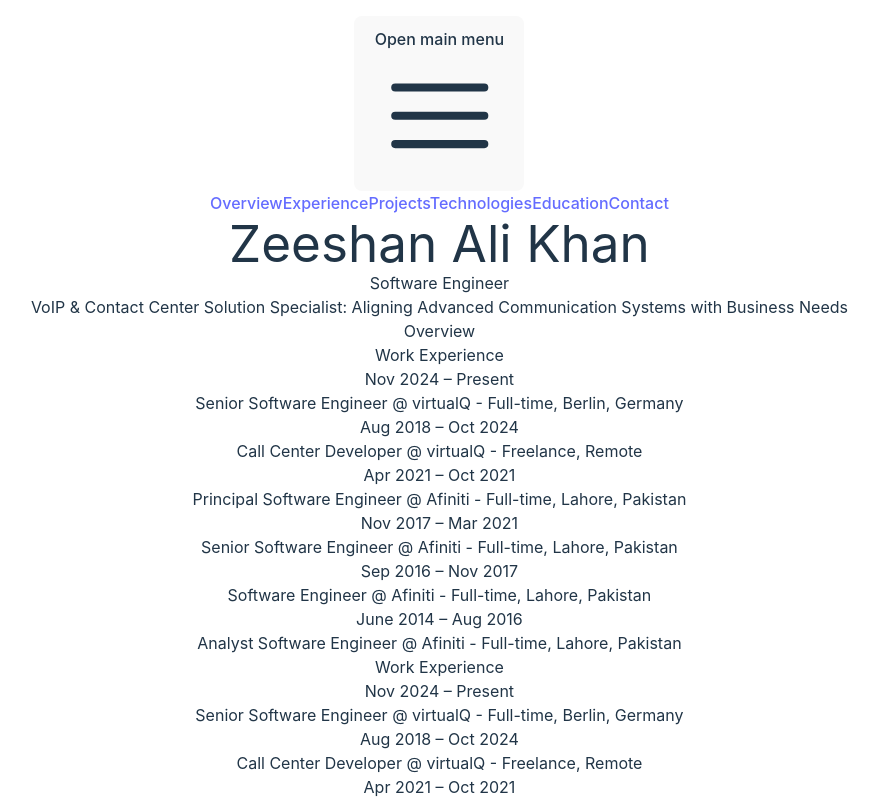
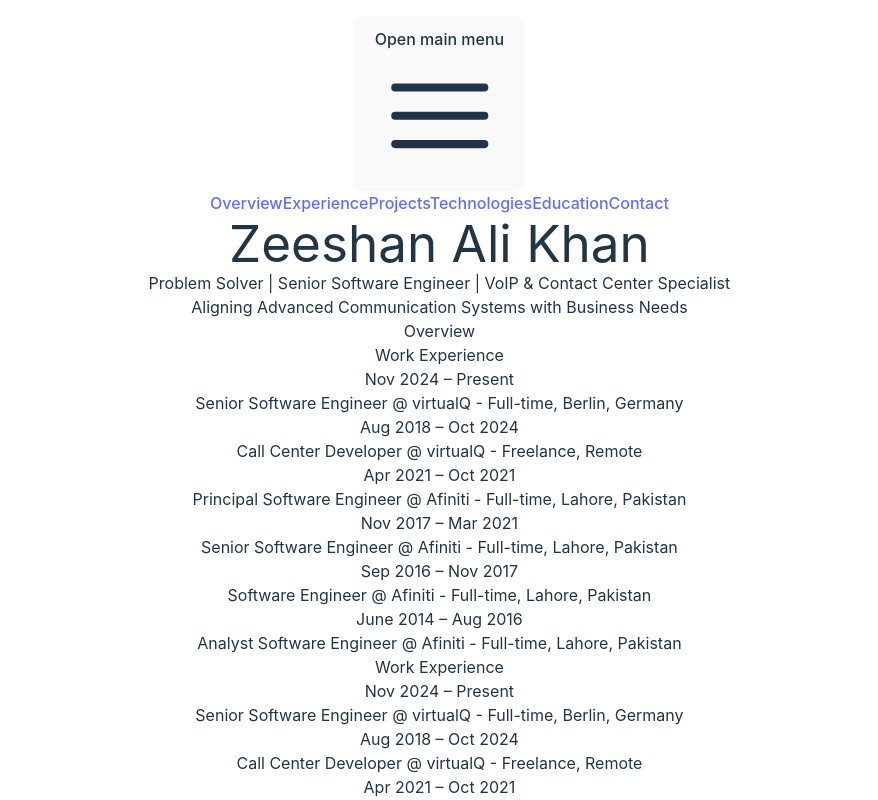
Before and after one commit to zeeshanalikhan15/zeeshanalikhan15.github.io, a React (Vite) app: page / in a window 1280 px wide. Shown: the top 800 px of the page, without its empty margins (166-1044 px from the left). Built offline with nearby package versions, Linux system fonts and the light colour scheme.

Commit message:
update header

```diff
--- a/src/components/header/Header.jsx
+++ b/src/components/header/Header.jsx
@@ -1,14 +1,14 @@
 import React from 'react';
+import { headerData } from '../../data/data';
 
 const Header = () => {
   return (
     <header className="bg-gray-800 text-white p-4 w-full">
       <div className="flex flex-col items-center mb-6 w-full">
-        <h1 className="text-3xl sm:text-4xl md:text-5xl lg:text-6xl xl:text-7xl mb-4 font-retro">Zeeshan Ali Khan</h1>
-        <p className="text-base sm:text-lg md:text-xl lg:text-2xl xl:text-3xl mb-3 font-retro">Software Engineer</p>
-        <p className="break-normal text-sm sm:text-base md:text-lg lg:text-xl xl:text-2xl text-gray-300 font-retro text-center">VoIP & Contact Center Solution Specialist: Aligning Advanced Communication Systems with Business Needs</p>
+        <h1 className="text-3xl sm:text-4xl md:text-5xl lg:text-6xl xl:text-7xl mb-4 font-retro">{headerData.name}</h1>
+        <p className="text-base sm:text-lg md:text-xl lg:text-2xl xl:text-3xl mb-3 font-retro">{headerData.title}</p>
+        <p className="break-normal text-sm sm:text-base md:text-lg lg:text-xl xl:text-2xl text-gray-300 font-retro text-center">{headerData.description}</p>
       </div>
-
     </header>
   );
 };
--- a/src/data/data.js
+++ b/src/data/data.js
@@ -1,4 +1,9 @@
-// data.js
+export const headerData = {
+    name: "Zeeshan Ali Khan",
+    title: "Problem Solver | Senior Software Engineer | VoIP & Contact Center Specialist",
+    description: "Aligning Advanced Communication Systems with Business Needs"
+};
+
 export const workExperienceData = [
     {
         date: 'Nov 2024 – Present',
```
